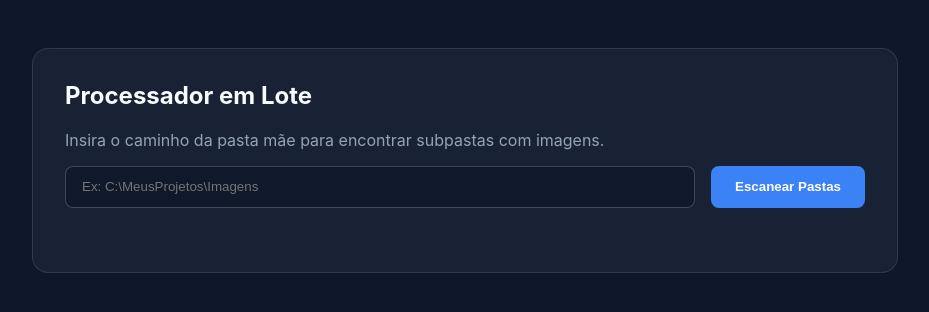
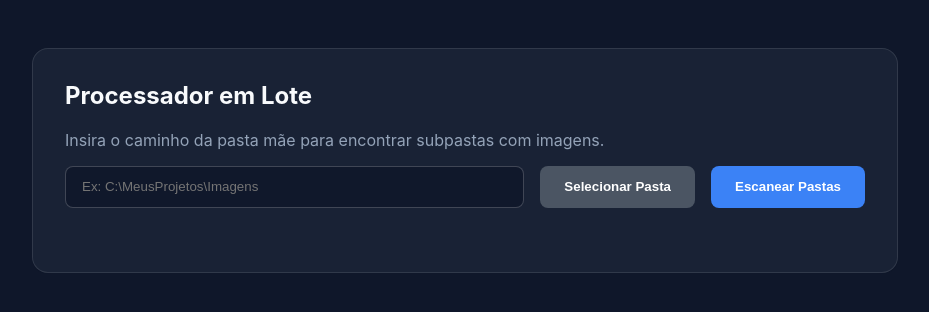
Before and after one commit to etiontdn/editor-removedor-templates, a Django app: page /processor/ in a window 1280 px wide. Shown: the part 81-393 px from the top of the page, without its empty margins (175-1104 px from the left). Run offline with Django 5.2, Linux system fonts and the light colour scheme.

Commit message:
feat(processor) adds folder selector

```diff
--- a/limpador/templates/limpador/processor.html
+++ b/limpador/templates/limpador/processor.html
@@ -150,6 +150,7 @@
 
         <div class="input-group" id="input-section">
             <input type="text" id="mother-path" placeholder="Ex: C:\MeusProjetos\Imagens" value="">
+            <button class="btn" id="btn-browse" style="background: #4b5563;">Selecionar Pasta</button>
             <button class="btn" id="btn-scan">Escanear Pastas</button>
         </div>
 
@@ -181,6 +182,19 @@
         const actionSection = document.getElementById('action-section');
         const progressContainer = document.getElementById('progress-container');
         const inputSection = document.getElementById('input-section');
+        const btnBrowse = document.getElementById('btn-browse');
+
+        btnBrowse.addEventListener('click', async () => {
+            try {
+                const response = await fetch('/selecionar-pasta/');
+                const data = await response.json();
+                if (data.sucesso && data.caminho) {
+                    motherPathInput.value = data.caminho;
+                }
+            } catch (e) {
+                alert('Erro ao abrir o seletor.');
+            }
+        });
 
         btnScan.addEventListener('click', async () => {
             const path = motherPathInput.value.trim();
--- a/limpador/urls.py
+++ b/limpador/urls.py
@@ -11,4 +11,5 @@ urlpatterns = [
     path('scan-folders/', views.scan_folders_api, name='scan_folders'),
     path('start-processing/', views.start_processing_api, name='start_processing'),
     path('progress/<str:task_id>/', views.get_progress_api, name='get_progress'),
+    path('selecionar-pasta/', views.selecionar_pasta_local, name='selecionar_pasta'),
 ]
--- a/limpador/views.py
+++ b/limpador/views.py
@@ -179,3 +179,17 @@ def get_progress_api(request, task_id):
     if not task:
         return JsonResponse({'success': False, 'error': 'Tarefa não encontrada.'}, status=404)
     return JsonResponse({'success': True, 'task': task})
+
+def selecionar_pasta_local(request):
+    import tkinter as tk
+    from tkinter import filedialog
+
+    root = tk.Tk()
+    root.withdraw()
+    root.attributes('-topmost', True)
+
+    caminho_pasta = filedialog.askdirectory()
+
+    root.destroy()
+
+    return JsonResponse({'sucesso': True, 'caminho': caminho_pasta})
```
